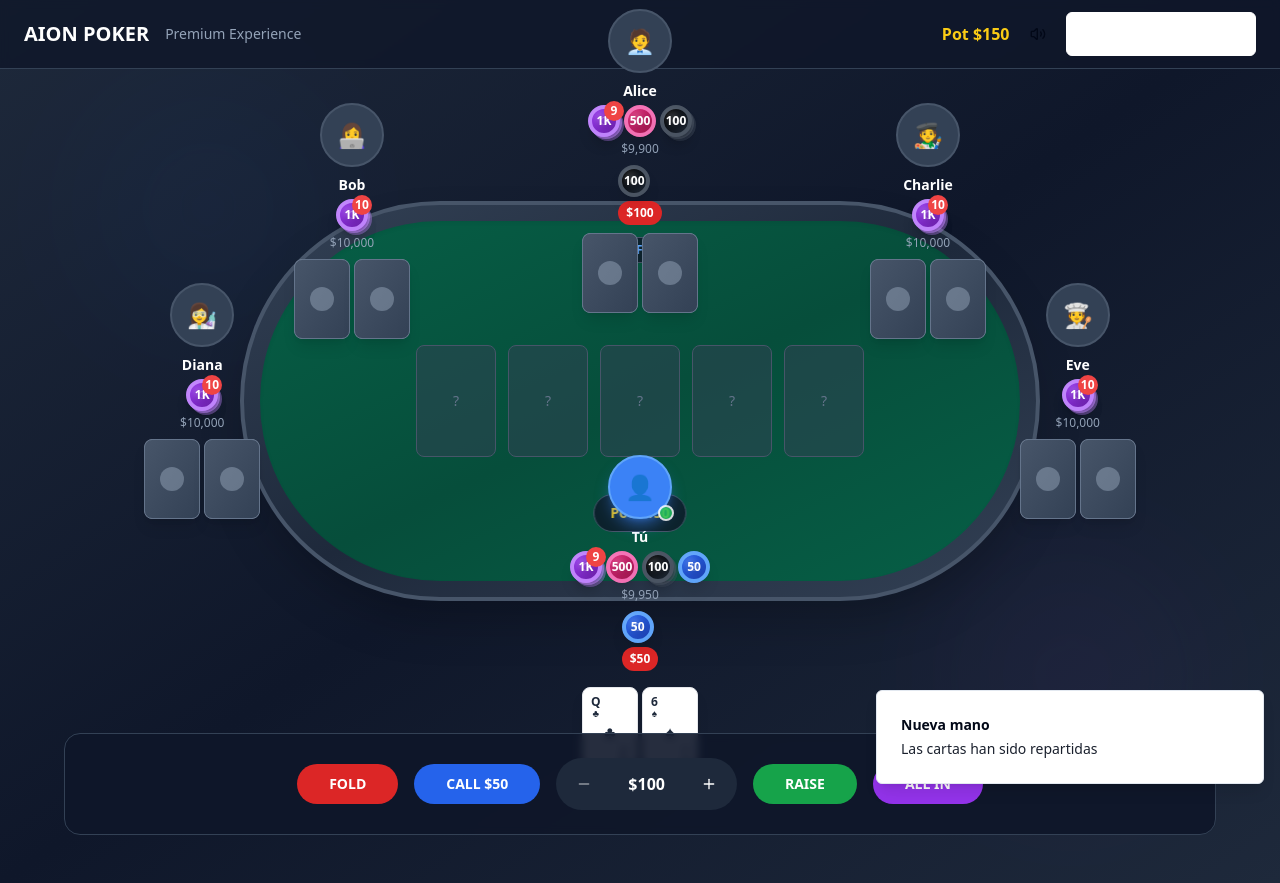
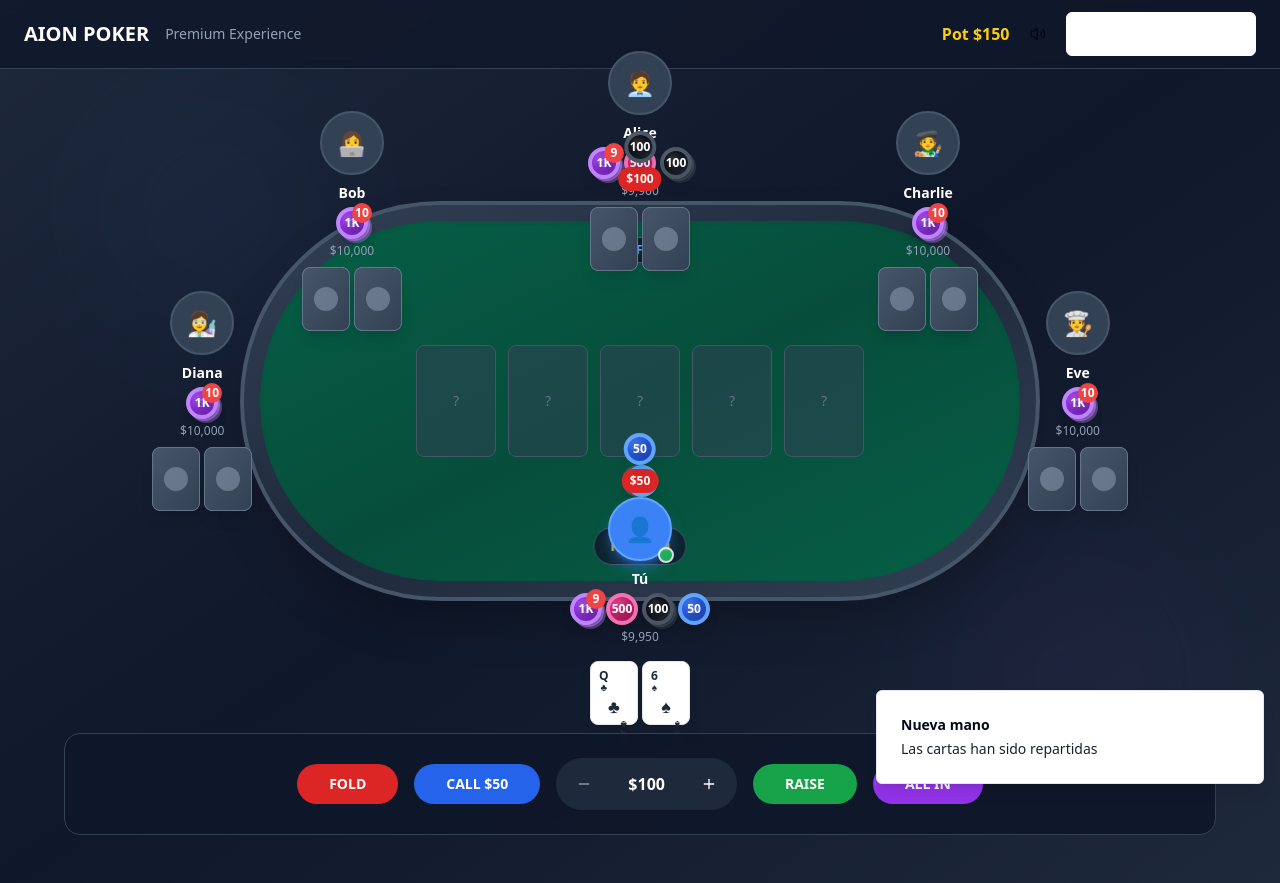
Before and after one commit to davi9922/poker-bot-blitz, a React (Vite) app: page / in a window 1280 px wide. Both pictures are taken after a click on the button "🎯 DEAL CARDS". Built offline with nearby package versions, Linux system fonts and the light colour scheme.

Commit message:
Refactor: Adjust chip placement
Adjusted the placement of chips to improve the layout.

```diff
--- a/src/components/PokerGame.tsx
+++ b/src/components/PokerGame.tsx
@@ -197,8 +197,28 @@ const PokerGame = () => {
                     ))}
                   </div>
 
-                  {/* Pot Chips - Center of table */}
-                  <div className="absolute top-1/2 left-1/2 transform -translate-x-1/2 -translate-y-1/2 mt-24">
+                  {/* Game Phase */}
+                  <div className="absolute top-4 left-1/2 transform -translate-x-1/2">
+                    <div className="bg-slate-900/80 backdrop-blur-sm px-3 py-1 rounded-full border border-slate-600">
+                      <div className="text-blue-400 font-semibold text-xs uppercase">
+                        {gamePhase}
+                      </div>
+                    </div>
+                  </div>
+
+                  {/* Pot Display - moved to bottom of table */}
+                  <div className="absolute bottom-4 left-1/2 transform -translate-x-1/2">
+                    <div className="bg-slate-900/80 backdrop-blur-sm px-4 py-2 rounded-full border border-slate-600">
+                      <div className="text-yellow-400 font-bold text-sm">Pot ${pot.toLocaleString()}</div>
+                    </div>
+                  </div>
+                </div>
+              </div>
+            </div>
+
+            {/* Central Pot Chips - positioned outside the table */}
+            {pot > 0 && (
+              <div className="absolute top-1/2 left-1/2 transform -translate-x-1/2 -translate-y-1/2 mt-16">
                 <div className="flex items-center justify-center gap-1">
                   {getPotChips().map((chip, index) => (
                     <div key={chip.value} className="relative animate-fade-in" style={{ animationDelay: `${index * 0.1}s` }}>
@@ -220,22 +240,8 @@ const PokerGame = () => {
                     </div>
                   ))}
                 </div>
-                    <div className="bg-slate-900/80 backdrop-blur-sm px-4 py-2 rounded-full border border-slate-600 mt-8">
-                      <div className="text-yellow-400 font-bold text-sm">Pot ${pot.toLocaleString()}</div>
               </div>
-                  </div>
-
-                  {/* Game Phase */}
-                  <div className="absolute top-4 left-1/2 transform -translate-x-1/2">
-                    <div className="bg-slate-900/80 backdrop-blur-sm px-3 py-1 rounded-full border border-slate-600">
-                      <div className="text-blue-400 font-semibold text-xs uppercase">
-                        {gamePhase}
-                      </div>
-                    </div>
-                  </div>
-                </div>
-              </div>
-            </div>
+            )}
 
             {/* Players around the table */}
             {players.map((player, index) => {
@@ -277,11 +283,12 @@ const PokerGame = () => {
                       </div>
                       <div className="text-slate-400 text-xs mt-1">${player.chips.toLocaleString()}</div>
                     </div>
+                  </div>
 
-                    {/* Current Bet with chips */}
+                  {/* Current Bet - positioned to the side of player */}
                   {player.currentBet > 0 && (
-                      <div className={`relative ${animatingBets[index] ? 'animate-pulse' : ''}`}>
-                        <div className="flex gap-1 mb-1">
+                    <div className={`absolute ${isHuman ? '-top-16' : 'top-20'} left-1/2 transform -translate-x-1/2 ${animatingBets[index] ? 'animate-pulse' : ''}`}>
+                      <div className="flex gap-1 mb-1 justify-center">
                         {/* Show bet as chips */}
                         {player.currentBet >= 100 && <CasinoChip value={100} size="sm" />}
                         {player.currentBet >= 50 && player.currentBet % 100 >= 50 && <CasinoChip value={50} size="sm" />}
@@ -292,12 +299,11 @@ const PokerGame = () => {
                       </div>
                     </div>
                   )}
-                  </div>
 
                   {/* Player Cards */}
                   <div className={`flex gap-1 mt-2 justify-center ${isHuman ? 'mt-4' : ''}`}>
                     {player.hand.map((card, cardIndex) => (
-                      <div key={cardIndex} className="w-14 h-20">
+                      <div key={cardIndex} className="w-12 h-16">
                         <PokerCard
                           card={showdown || !player.isBot ? card : null}
                           faceDown={!showdown && player.isBot}
```
Lines whose indentation alone changed are shown as unchanged.
